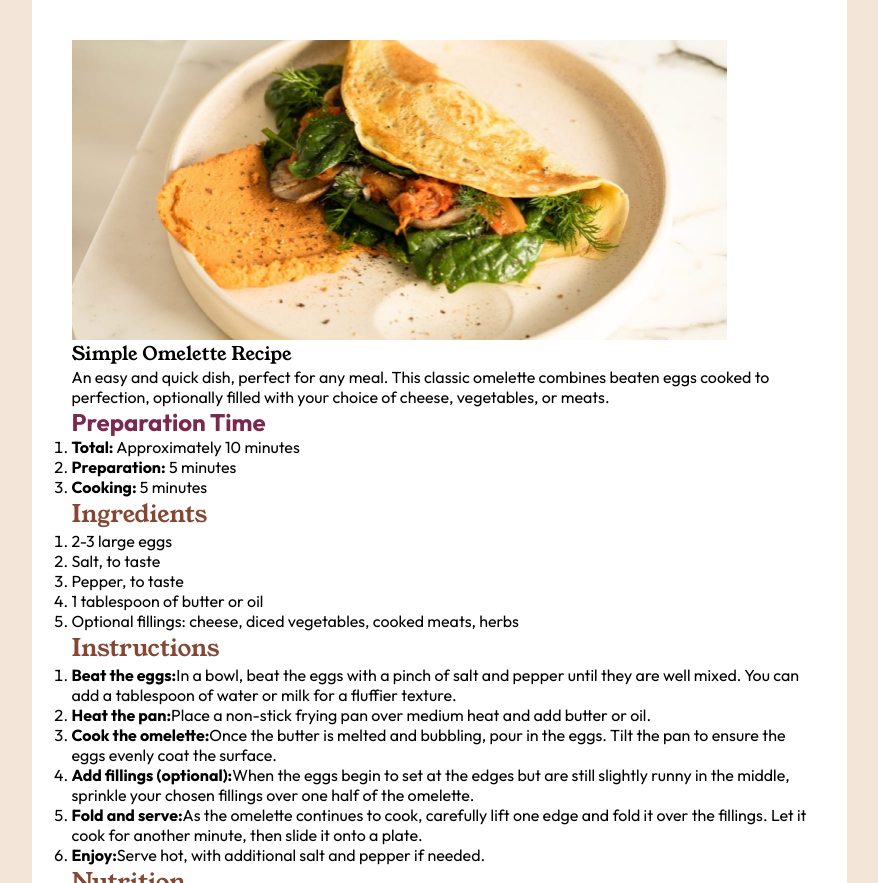
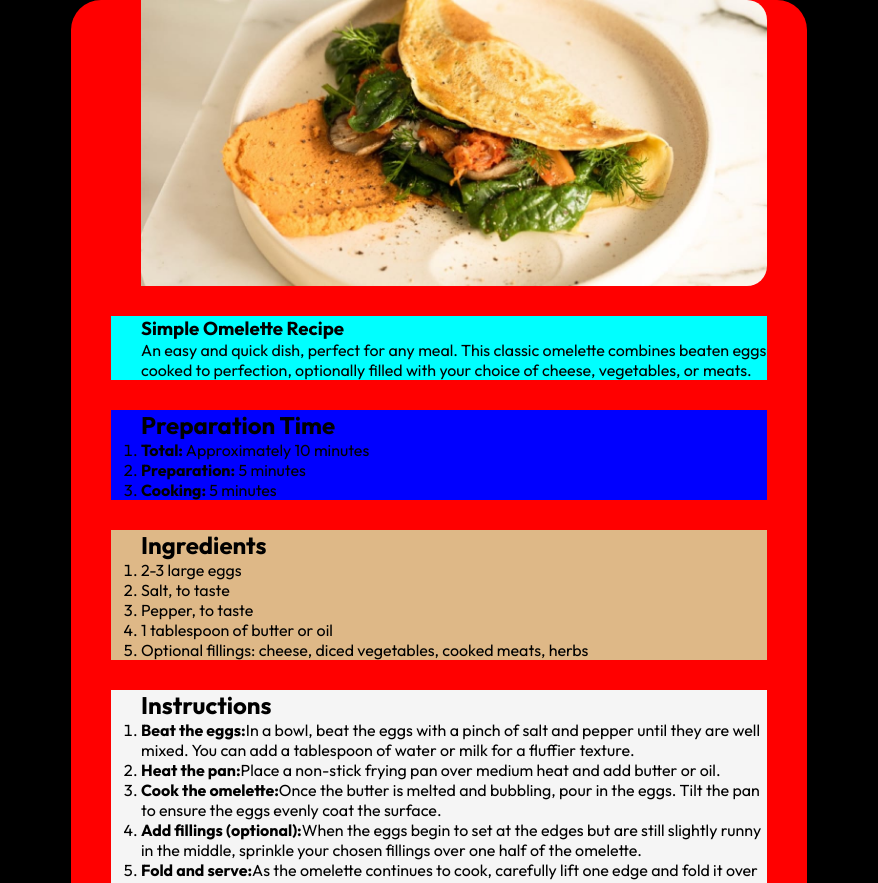
Before and after one commit to Jaydip-gharat/Recipe-page, a plain HTML site: page index.html in a window 1280 px wide. Shown: the top 883 px of the page, without its empty margins (201-1079 px from the left). Drawn offline with Linux system fonts and the light colour scheme.

Commit message:
Css Issues Resloving

```diff
--- a/style.css
+++ b/style.css
@@ -30,51 +30,66 @@
 
 body {
   min-height: 100vh;
-    font-family: Outfit;
+  font-family: Outfit;
 
   /* font-family: 'Outfit'; */
+  background-color: black;
 }
 
 main {
   display: flex;
-  align-items: center;
-  justify-content: center;
-  background-color: var(--Stone-100);
+  align-items: start;
+  justify-items: center;
+  width: 736px;
+  background-color: red;
+  justify-self: center;
+  align-self: center;
+  height: 1707PX;
+  border-radius: 30px;
 }
 
 .recipe-card {
-  background-color: var(--White);
   display: flex;
   flex-direction: column;
-  width: 735px;
-  height: 1705px;
-  padding: 40px;
+  justify-content: center;
+  align-items: center;
 }
 
 .recipe-card img {
-  width: 655px;
+  margin-top: 40px;
+    width: 656px;
+  align-items: center;
+  border-radius: 20px;
 }
 
-.title-section h1{
-    font-family: 'Young';
-    font-weight: 400;
+.recipe-card img,
+.title-section,
+.prep-info,
+.ingredients-info,
+.instruction-info,
+.nutration-info {
+  box-sizing: border-box;
+  margin: 0 40px 30px;
+  width: 656px;
+  padding-left: 30px;
+}
 
+.title-section {
+  background-color: aqua;
 }
-.prep-info h2{
-color: var(--Rose-800);
+
+.prep-info {
+  background-color: blue;
 }
-.ingredients-info h2{
-  font-family: 'young';
-  font-weight: 400;
-color: var(--Brown-800);
+
+.ingredients-info {
+  background-color: burlywood;
 }
-.instruction-info h2{
-  font-family: 'young';
-  font-weight: 400;
-color: var(--Brown-800);
+
+.instruction-info {
+  background-color: whitesmoke;
 }
-.nutration-info h2 {
-  font-family: 'young';
-  font-weight: 400;
-color: var(--Brown-800);
+
+.nutration-info {
+  background-color: cadetblue;
 }
```
